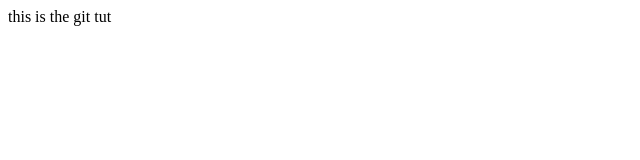
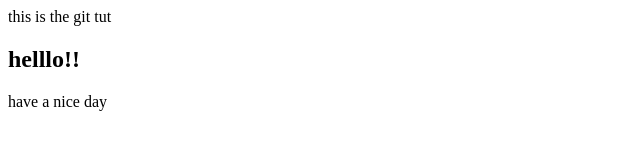
Before and after one commit to Rachel4095/branche, a plain HTML site: page index.html in a window 1280 px wide. Shown: the whole page, without its empty margins (0-640 px from the left). Drawn offline with Linux system fonts and the light colour scheme.

Commit message:
first commit

```diff
--- a/index.html
+++ b/index.html
@@ -7,5 +7,7 @@
 </head>
 <body>
     this is the git tut
+    <h2>helllo!!</h2>
+    <p>have a nice day </p>
 </body>
 </html>
```
Also changed, not shown: rrr.txt (added).
